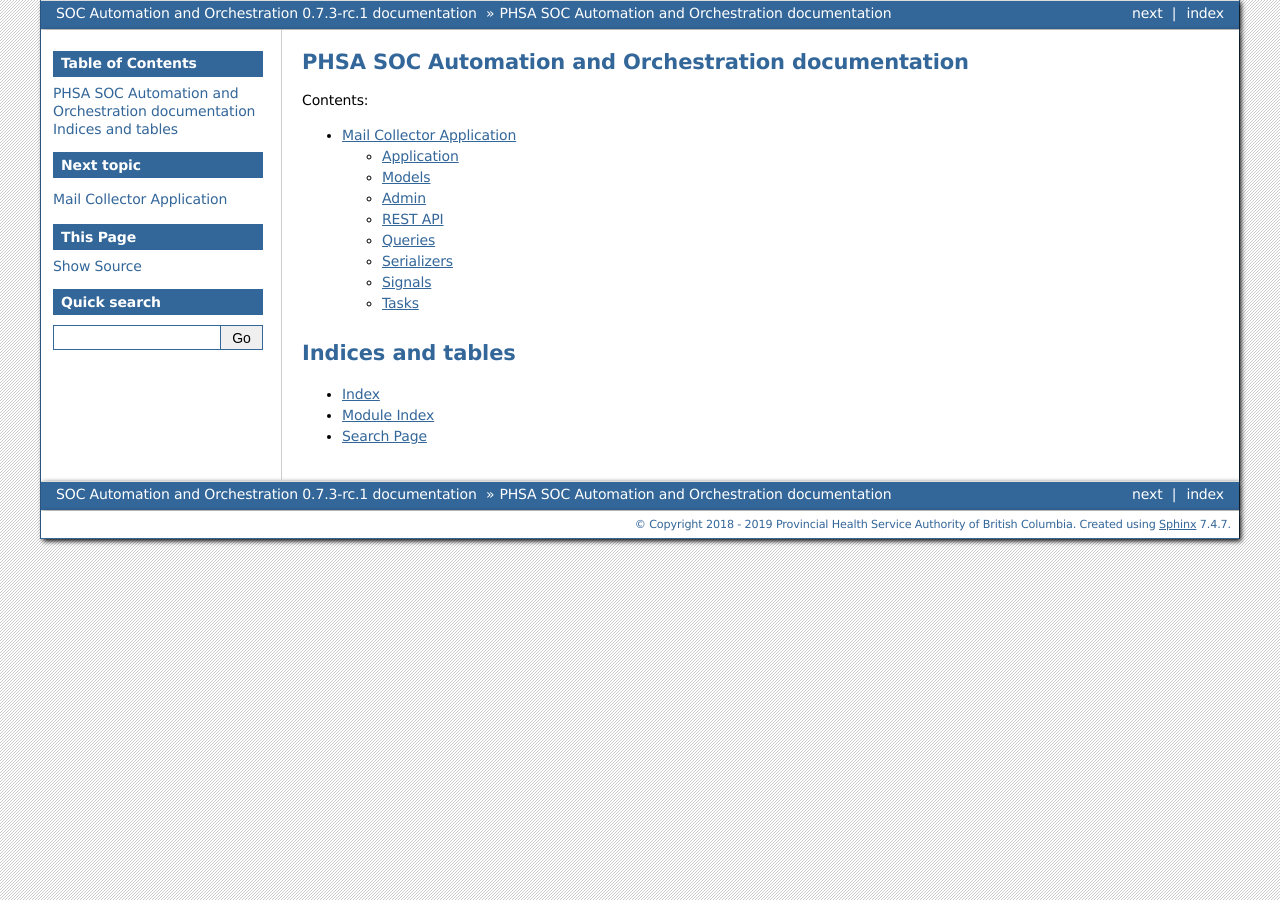
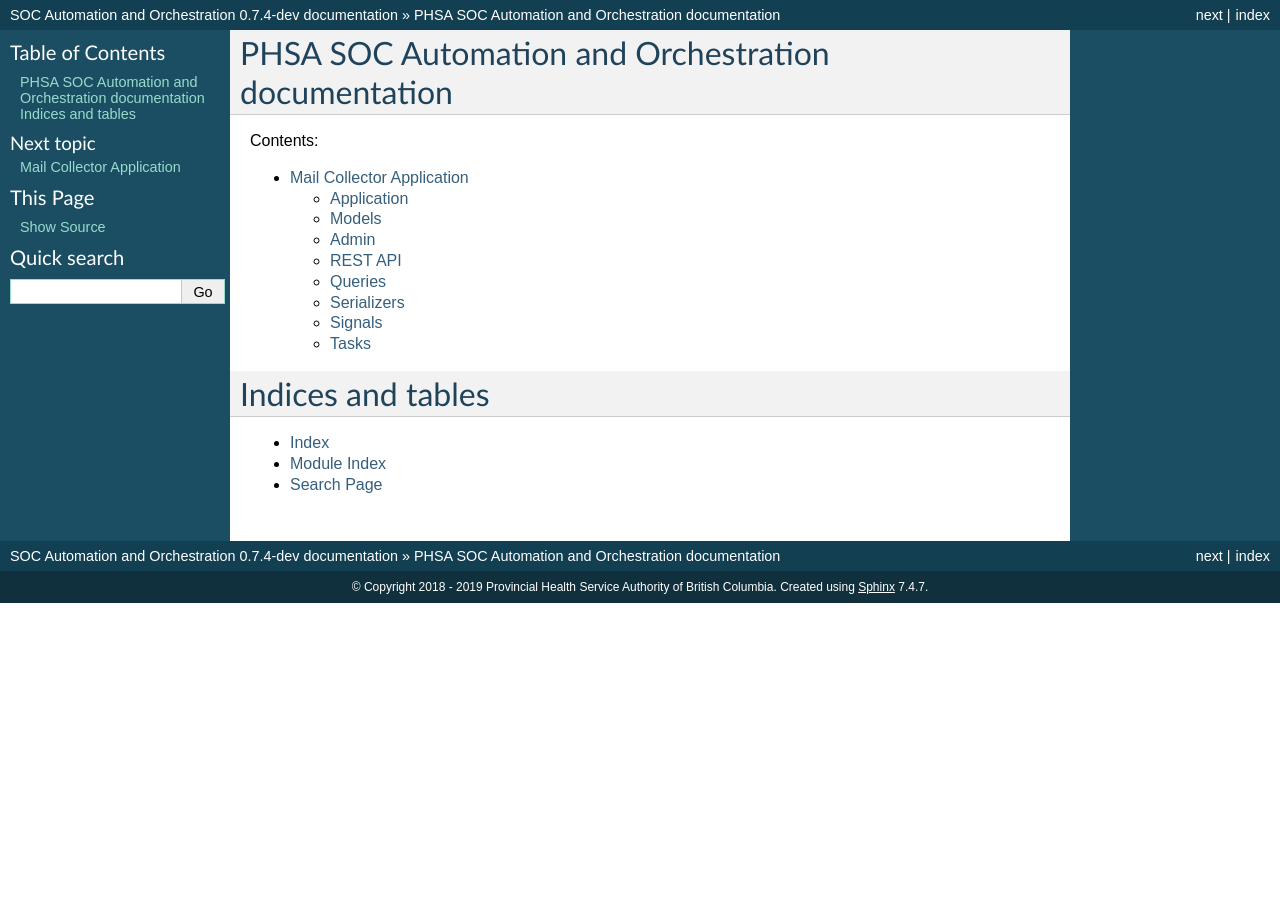
Before and after one commit to PHSAServiceOperationsCenter/PHSA-SOC, a Sphinx documentation site: the page built from docs/source/index.rst, in a window 1280 px wide. Built offline with Sphinx 7.4.7, drawn with Linux system fonts in a browser that asks for light colours.

Commit message:
use the classic theme in sphinx,it is by far the simplest and most complete theme available

```diff
--- a/docs/source/conf.py
+++ b/docs/source/conf.py
@@ -31,7 +31,7 @@
 author = 'serban teodorescu, serban.teodoresch@phsa.ca'
 
 # The full version, including alpha/beta/rc tags
-release = '0.7.3-rc.1'
+release = '0.7.4-dev'
 
 
 # -- General configuration ---------------------------------------------------
@@ -64,8 +64,13 @@
 
 # The theme to use for HTML and HTML Help pages.  See the documentation for
 # a list of builtin themes.
-#
-html_theme = 'bizstyle'
+html_theme = 'classic'
+html_theme_options = {
+    'rightsidebar': False,
+    'stickysidebar': True,
+    'collapsiblesidebar': False,
+    'externalrefs': True,
+}
 
 # Add any paths that contain custom static files (such as style sheets) here,
 # relative to this directory. They are copied after the builtin static files,
```
